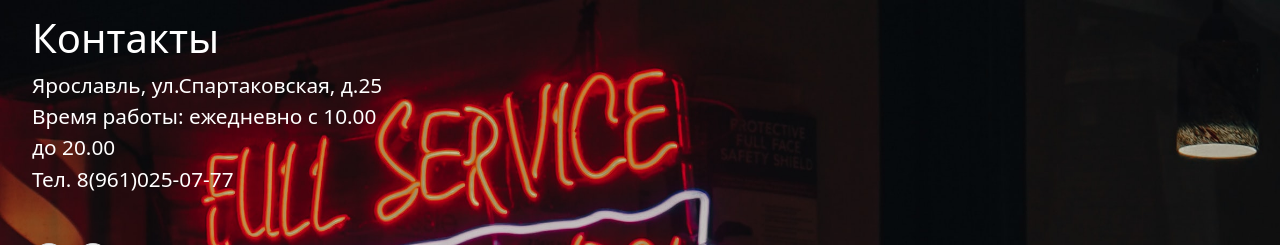
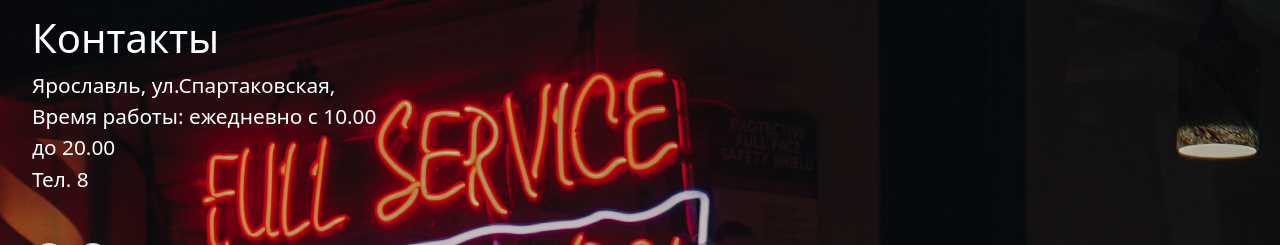
Before and after one commit to VeloboSAS/React-App, a React (Create React App) app: page /contacts in a window 1280 px wide. Shown: the part 146-391 px from the top of the page. Built offline with nearby package versions, Linux system fonts and the light colour scheme.

Commit message:
chenged contacts.js

```diff
--- a/src/Pages/Contacts.js
+++ b/src/Pages/Contacts.js
@@ -28,11 +28,11 @@ class ContactMap extends Component {
                             <div>
                                 <h1>Контакты</h1>
                                 <p style={{fontSize: '1.3em'}}>
-                                Ярославль, ул.Спартаковская, д.25
+                                Ярославль, ул.Спартаковская,
                                 <br/>
                                 Время работы: ежедневно с 10.00 до 20.00
                                 <br/>
-                                Тел. 8(961)025-07-77
+                                Тел. 8
                                 </p>
                                 <div style={{paddingTop: '2rem'}}>
                                     <div class="social vk">
```
